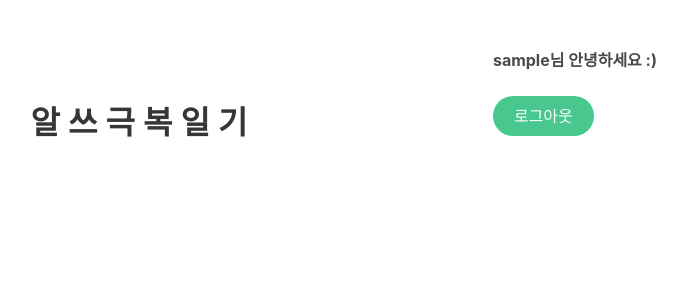
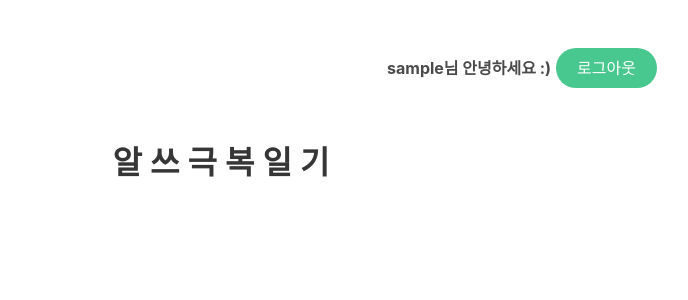
Before and after one commit to JahunSeo/alcohol-garbage, a Flask app: template templates/base.html in a window 1280 px wide. Shown: the top 300 px of the page, without its empty margins (435-1123 px from the left). Run offline with Flask 2, Linux system fonts and the light colour scheme; the template is opened without the code that fills it: most values are stand-ins (such as "Sample title", 1, 10 or a date in 2020); parts of the project's set-up code (start-up, migrations or seed data) failed here and were passed over; some libraries are stand-ins or nearby versions.

Commit message:
로그인정보 및 버튼 레이아웃 수정

```diff
--- a/static/css/cards.css
+++ b/static/css/cards.css
@@ -18,7 +18,8 @@
 }
 
 .headerBox {
-  float: right;
+  display: flex;
+  justify-content: flex-end;
   padding: auto;
   margin: 0;
 }
@@ -39,7 +40,6 @@
   background-color: #eeeeee;
   padding: 30px 20px;
 }
-
 
 .abv-title {
   font-size: large;
@@ -81,7 +81,6 @@
   width: 950px;
 }
 
-
 .detail-beer-manufacturer {
   font-style: italic;
   font-weight: lighter;
--- a/templates/base.html
+++ b/templates/base.html
@@ -120,6 +120,8 @@
         background-color: yellow;
     }
     .login-user-message {
+      padding-top: 8px;
+      margin-right: 5px;
       font-weight: bold;
     }
 
@@ -343,7 +345,6 @@
       <div class="headerBox">
         {% if username %}
         <div class="login-user-message">{{ username }}님 안녕하세요 :)</div>
-        <br/>
         <button class="button is-success is-rounded" onclick="submitLogout()">로그아웃</button>
         {% else %}
         <button class="button is-success is-rounded" onclick="showLogin()">로그인</button>
```
